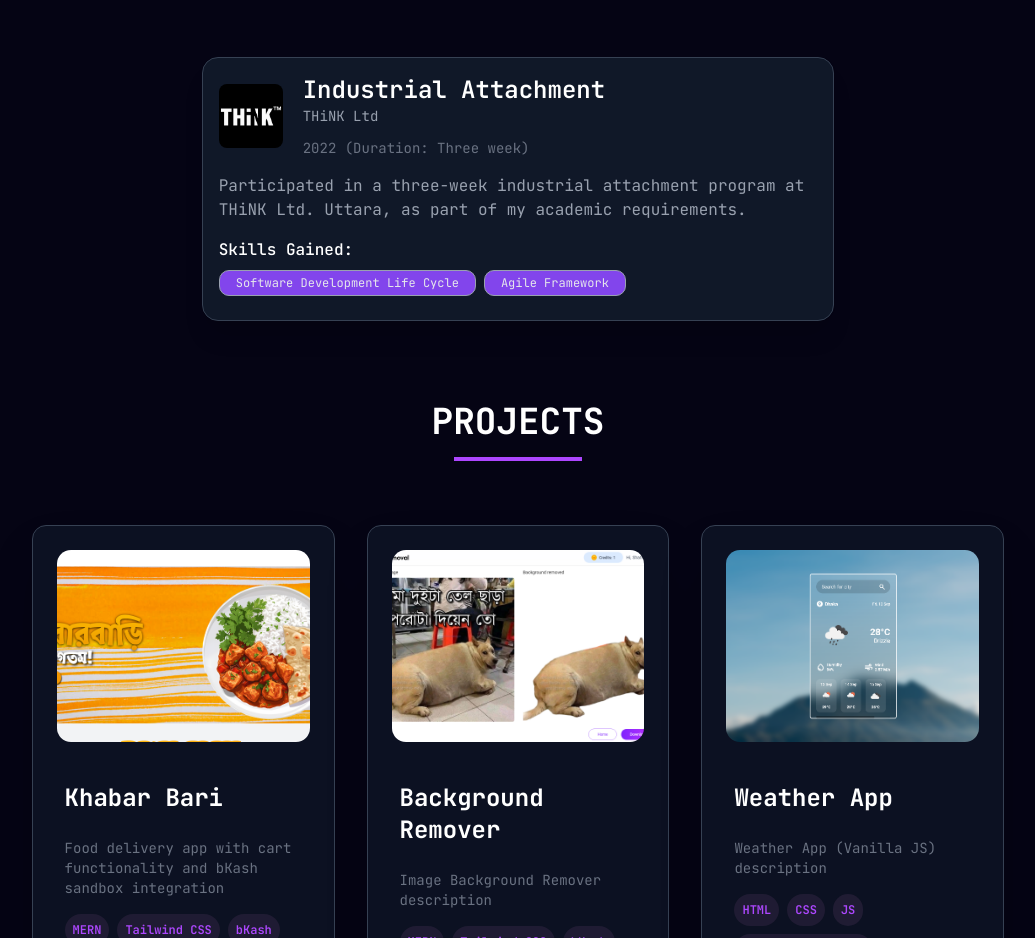
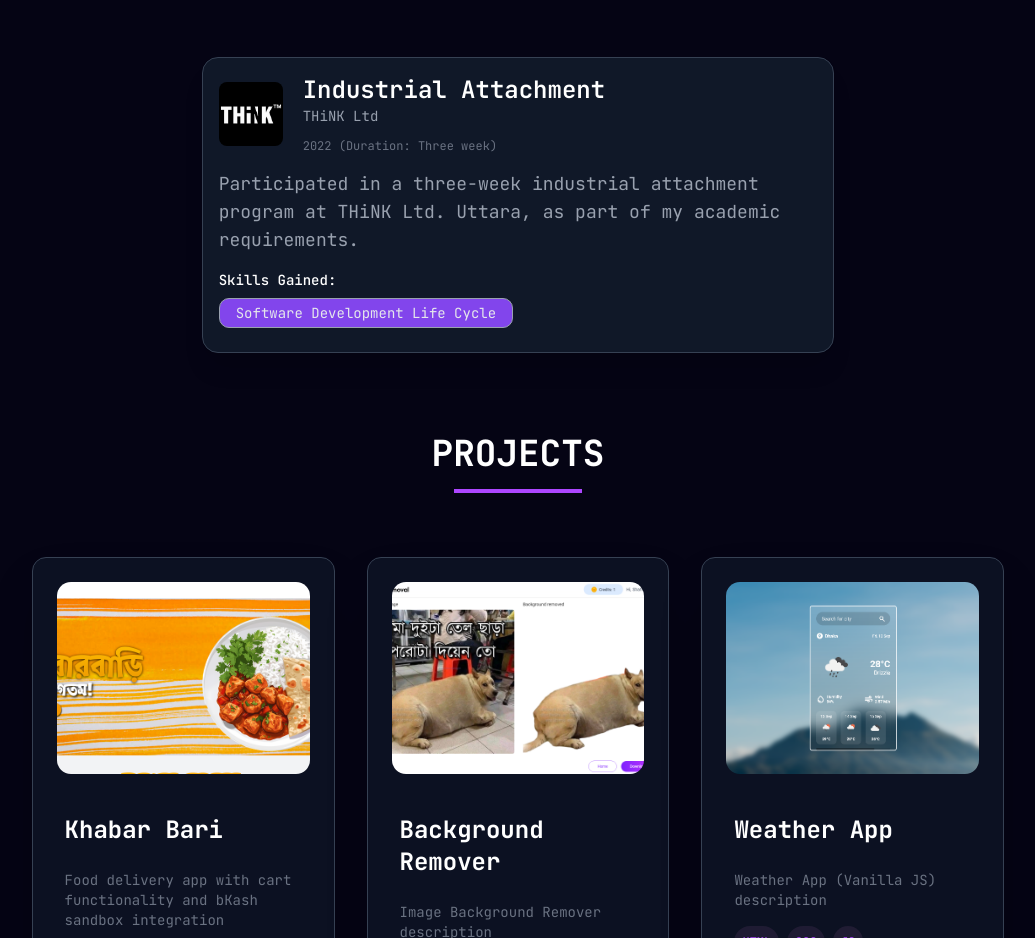
Before and after one commit to shahirsizan/portfolio-new, a React (Vite) app: page / in a window 1280 px wide. Shown: the part 800-1738 px from the top of the page, without its empty margins (122-1157 px from the left). Built offline with nearby package versions, Linux system fonts and the light colour scheme.

Commit message:
WOrk experience updated

```diff
--- a/src/components/Experience.jsx
+++ b/src/components/Experience.jsx
@@ -38,32 +38,34 @@ const Experience = () => {
 
 							<div className="flex flex-col justify-between">
 								<div>
-									<h3 className="text-xl sm:text-2xl font-semibold text-white">
+									<h3 className="text-lg sm:text-2xl font-semibold text-white">
 										{experience.role}
 									</h3>
 									<h4 className="text-sm sm:text-md text-gray-400">
 										{experience.company}
 									</h4>
 								</div>
-								<p className="text-sm text-gray-500 mt-3">
+								<p className="text-xs text-gray-500 mt-3">
 									{experience.date}
 								</p>
 							</div>
 						</div>
 
 						{/* Description */}
-						<p className="mt-4 text-gray-400">{experience.desc}</p>
+						<p className="mt-4 text-gray-400 text-xs lg:text-lg">
+							{experience.desc}
+						</p>
 
 						{/* Skills gained */}
 						<div className="mt-4">
-							<h5 className="font-medium text-white">
+							<h5 className="font-medium text-white text-sm lg:text-md">
 								Skills Gained:
 							</h5>
 							<ul className="flex flex-wrap mt-2">
 								{experience.skills.map((skill, index) => (
 									<li
 										key={index}
-										className="bg-[#8245ec] text-gray-200 px-2 sm:px-4 py-1 text-xs lg:text-md rounded-lg mr-2 mb-2 border border-gray-400"
+										className="bg-[#8245ec] text-gray-200 px-2 sm:px-4 py-1 text-xs lg:text-sm rounded-lg mr-2 mb-2 border border-gray-400"
 									>
 										{skill}
 									</li>
--- a/src/constants.js
+++ b/src/constants.js
@@ -118,7 +118,7 @@ export const experiences = [
 		company: "THiNK Ltd",
 		date: "2022 (Duration: Three week)",
 		desc: "Participated in a three-week industrial attachment program at THiNK Ltd. Uttara, as part of my academic requirements.",
-		skills: ["Software Development Life Cycle", "Agile Framework"],
+		skills: ["Software Development Life Cycle"],
 	},
 	// {
 	// 	id: 1,
```
